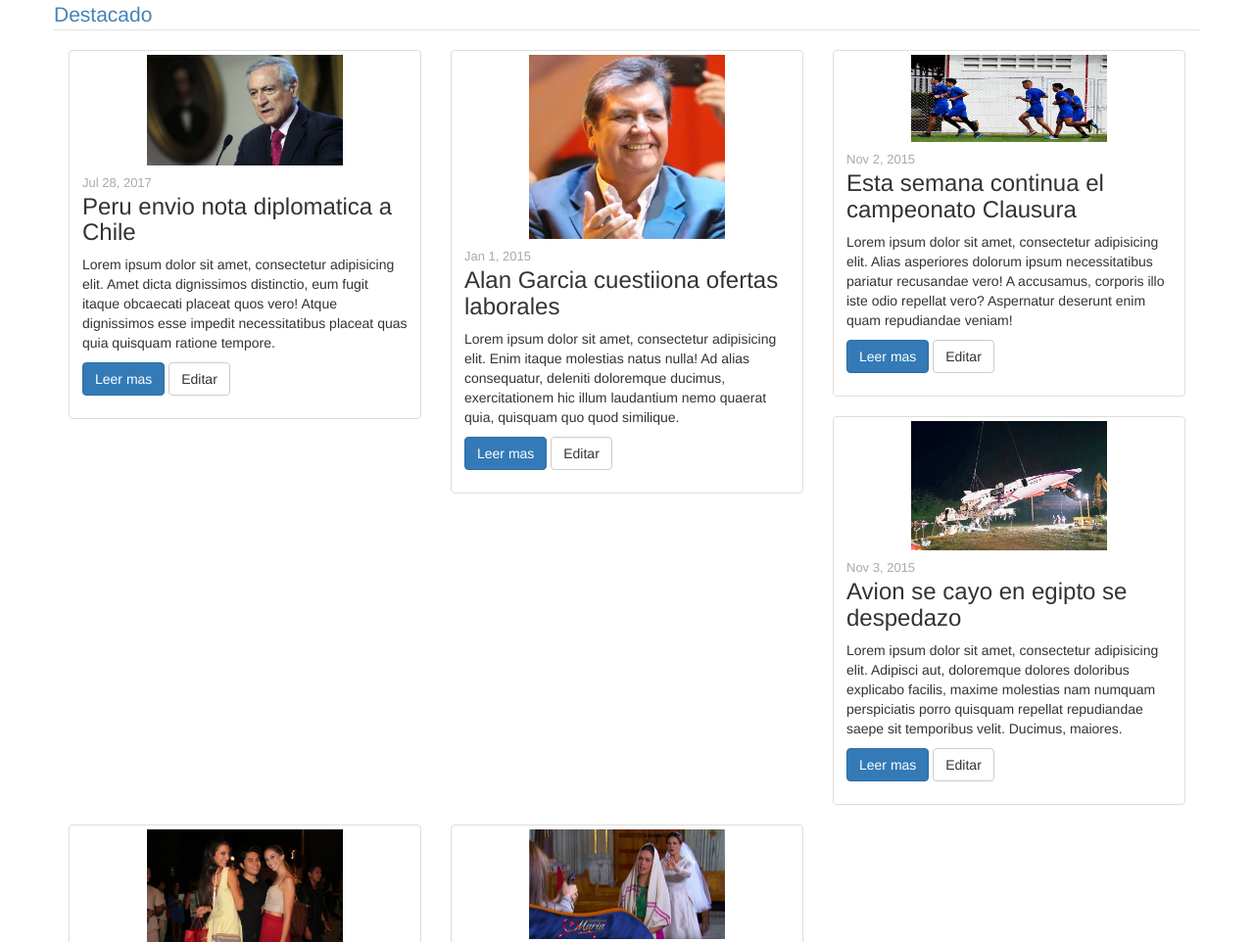
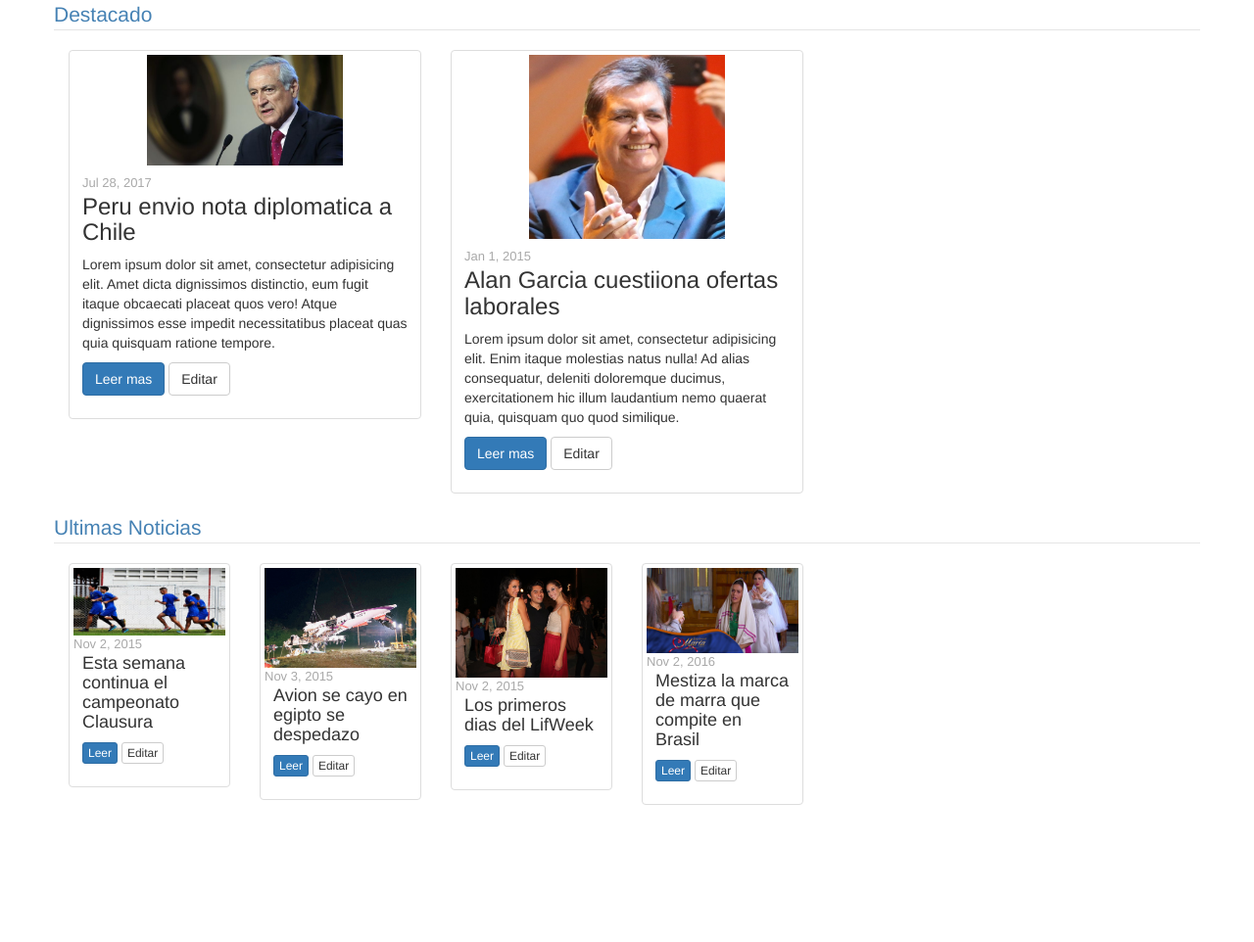
Before and after one commit to pacifi/angularnews, a website: page index.html in a window 1280 px wide. Shown: the top 962 px of the page at 98% size. After the commit the page ends 842 px from the top, so only its background shows below. Drawn offline with nearby package versions, Linux system fonts and the light colour scheme; some packages are replaced by stand-ins of ours; a script that the page names is missing.

Commit message:
manejo de filtros

```diff
--- a/app/news/newsCtrl.js
+++ b/app/news/newsCtrl.js
@@ -1,6 +1,7 @@
 /**
  * Created by pacifi on 7/18/17.
  */
+/*globals angular:false */
 (function () {
     "use strict";
     angular.module("newsWikiApp")
@@ -76,6 +77,9 @@
                 'categoria': 'Moda',
                 'tags': ['gamarra', 'moda']
             }
-        ]
+        ];
+
+        me.categories = ['Politica', 'Economia', 'Deportes', 'Moda', 'Mundo'];
+
     }
 }());
--- a/index.html
+++ b/index.html
@@ -8,14 +8,13 @@
 </head>
 <body>
 
-<div class="container">
-    <div class="row" ng-controller="NewsCtrl as vm">
+<div class="container" ng-controller="NewsCtrl as vm">
+    <div class="row">
         <fieldset>
             <legend class="titulo">Destacado</legend>
         </fieldset>
-        <div class="col-md-12">
-            <div class="row">
-                <div class="col-sm-6 col-md-4" ng-repeat="newItem in vm.news">
+        <div class="col-sm-6 col-md-4"
+             ng-repeat="newItem in vm.news | filter:{destacado:true}">
             <div class="thumbnail">
                 <img src="{{newItem.banner}}" class="banner">
                 <div class="caption">
@@ -30,12 +29,27 @@
             </div>
         </div>
     </div>
-        </div>
-    </div>
+
     <div class="row">
         <fielset>
             <legend class="titulo">Ultimas Noticias</legend>
         </fielset>
+
+        <div class="col-sm-4 col-md-2"
+             ng-repeat="newItem in vm.news | filter:{destacado:false}">
+            <div class="thumbnail">
+                <img src="{{newItem.banner}}" class="img-responsive">
+                <span class="fecha">{{newItem.fechaPublicacion|date}}</span>
+                <div class="caption">
+
+                    <h4>{{newItem.tituloNoticia }}</h4>
+                    <p>
+                        <a href="#" class="btn btn-primary btn-xs" role="button">Leer</a>
+                        <a href="#" class="btn btn-default btn-xs" role="button">Editar</a>
+                    </p>
+                </div>
+            </div>
+        </div>
     </div>
 </div>
 <!--Angular Scripts-->
--- a/static/css/app.css
+++ b/static/css/app.css
@@ -6,6 +6,10 @@
     width: 200px;
 }
 
+.banner-small {
+    height: 300px;
+}
+
 .fecha {
     font-size: small;
     color: darkgray;
```
Lines whose indentation alone changed are shown as unchanged.
